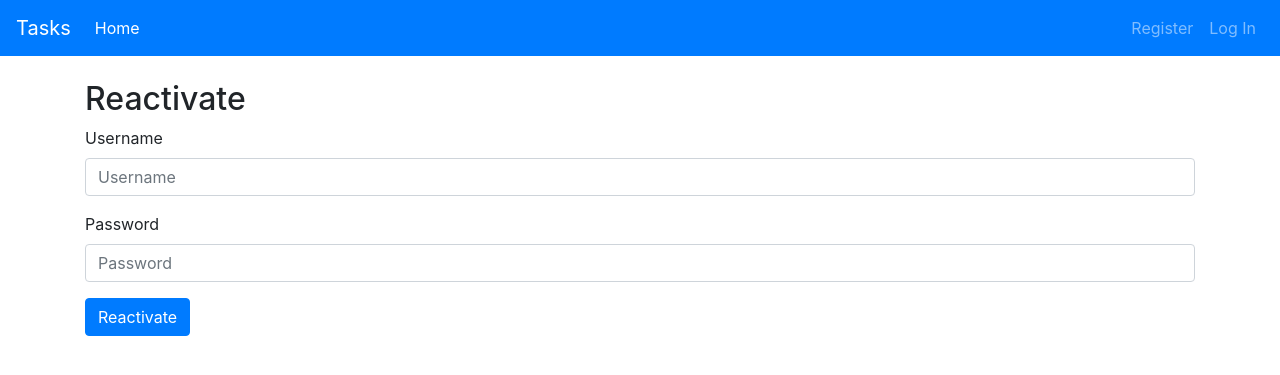
After one commit to marceloFA/deadlines_app, a Django app: page /reactivate/ in a window 1280 px wide. The commit adds this page. Shown: the top 375 px of the page. Run offline with Django 3.2, Linux system fonts and the light colour scheme; some libraries are stand-ins or nearby versions.

Commit message:
Added Student Reactivation Feature

```diff
--- a/apps/templates/login.html
+++ b/apps/templates/login.html
@@ -14,5 +14,6 @@
         <button type="submit" class="btn btn-primary">Sign up</button>
       {% endbuttons %}
   </form>
-<p>In case you don't have an account, click here for <a href="/register"><strong>register</strong></a></p>
+<p>In case you don't have an account, click here for <a href="/register"><strong>register</strong></a><br>
+In case you want to re-activate your account, click here for <a href="/reactivate"><strong>reactivate</strong></a></p>
 {% endblock %}
--- /dev/null
+++ b/apps/templates/reactivation.html
@@ -0,0 +1,24 @@
+{% extends 'base.html' %}
+
+{% load bootstrap4 %}
+{% block title %}
+    Reactivate Account
+{% endblock %}
+
+{% block content %}
+  <h2>Reactivate</h2>
+  <form method="post" class="form">
+    {% csrf_token %}
+    <div class="form-group">
+      <label for="username">Username</label>
+      <input type="username" class="form-control" id="username" name="username" placeholder="Username">
+    </div>
+    <div class="form-group">
+      <label for="password">Password</label>
+      <input type="password" class="form-control" id="password" name="password" placeholder="Password">
+    </div>
+      {% buttons %}
+        <button type="submit" class="btn btn-primary">Reactivate</button>
+      {% endbuttons %}
+  </form>
+{% endblock %}
--- a/apps/urls.py
+++ b/apps/urls.py
@@ -14,6 +14,7 @@ urlpatterns = [
     path('login/', user_views.login_request, name="login"),
     path('logout/', user_views.logout_request, name="logout"),
     path('deactivate/', user_views.deactivate, name="deactivate"),
+    path('reactivate/', user_views.reactivate, name="reactivate"),
     path('password_reset/', auth_views.PasswordResetView.as_view(), name='password_reset'),
     path('password_reset/done/', auth_views.PasswordResetDoneView.as_view(), name='password_reset_done'),
     path(
--- a/users/views.py
+++ b/users/views.py
@@ -5,6 +5,7 @@ from django.contrib.auth.forms import AuthenticationForm
 from django.contrib import messages
 from django.contrib.auth.hashers import check_password
 from django.contrib.auth.decorators import login_required
+from .models import Student
 
 def register(request):
     ''' Register a new Student '''
@@ -46,7 +47,15 @@ def login_request(request):
             else:
                 messages.error(request, login_error_message)
         else:
-            messages.error(request, login_error_message)
+            # prompt deactivated student to re-activate his account
+            try:
+                username = request.POST.get('username')
+                user = Student.objects.get(username=username)
+                messages.error(request, 'Your account has been deactivated so you must re-activate it before login.')
+            # student is doesn't exists so we believe this is invalid login
+            except Student.DoesNotExist:
+                messages.error(request, login_error_message)
+
 
     # else it's a GET request:
     form = AuthenticationForm(request.POST or None)
@@ -78,3 +87,23 @@ def deactivate(request):
 
     # else it's a GET request:
     return render(request, 'deactivation.html')
+
+def reactivate(request):
+    ''' To Reactivate Student '''
+    login_error_message = 'Invalid username or password :('
+
+    if request.method == 'POST':
+        username = request.POST.get('username')
+        password = request.POST.get('password')
+        user = Student.objects.get(username=username)
+        if check_password(password, user.password):
+            user.is_active = True
+            user.save()
+            login(request, user)
+            messages.info(request, f'Reactivation is successful and now you\'re logged in as {username}')
+            return redirect('tasks:task_list')
+        else:
+            messages.error(request, login_error_message)
+
+    # else it's a GET request:
+    return render(request, 'reactivation.html')
```
